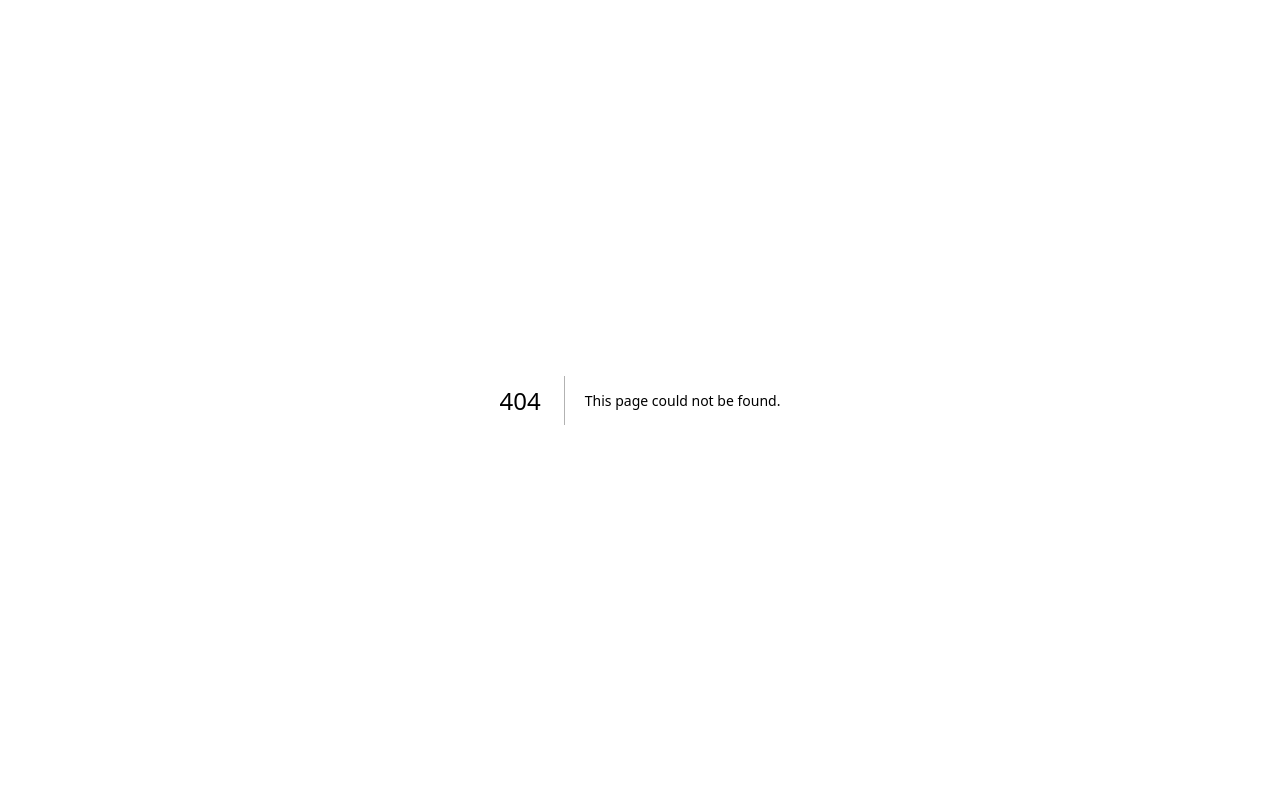
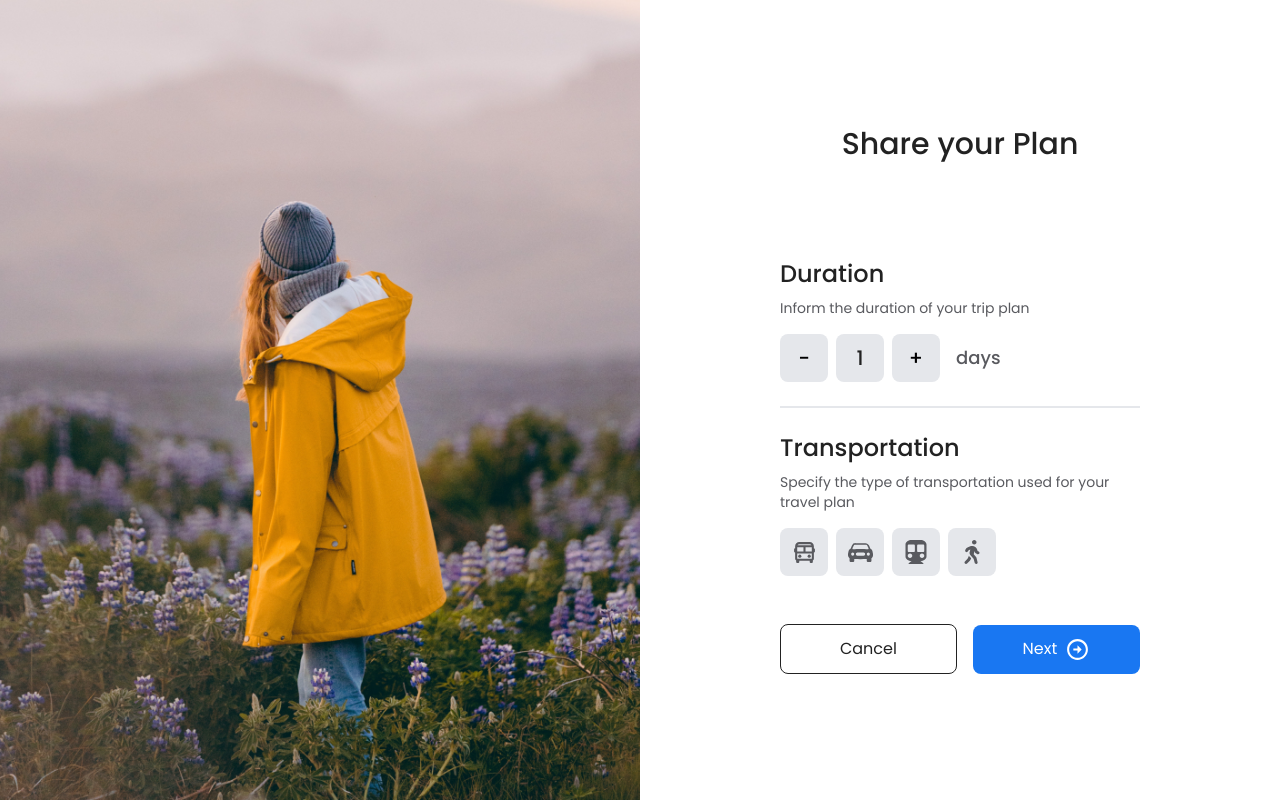
Before and after one commit to ViniSCode/planmyjourney, a Next.js app: page /share in a window 1280 px wide. Before the commit this address had no page. Built offline with nearby package versions, Linux system fonts and the light colour scheme.

Commit message:
share plan

```diff
--- a/src/components/CreatePageActions.jsx
+++ b/src/components/SharePlan/SharePageActions.jsx
@@ -1,7 +1,7 @@
 import Link from "next/link";
 import { RiArrowRightCircleLine } from "react-icons/ri";
 
-export function CreatePageActions ({href}) {
+export function SharePageActions ({href}) {
   return (
     <div className="mt-12 flex-col md:flex-row flex items-center gap-4 mx-auto w-full max-w-[400px]">
     <button
@@ -11,7 +11,7 @@ export function CreatePageActions ({href}) {
       Cancel
     </button>
     <Link href={href} className='w-full'>
-      <button type='submit'
+      <button
         className="px-2 py-3 rounded-lg text-white bg-blue-500 w-full flex items-center gap-2 justify-center hover:bg-blue-600 transition-colors">
         Next
         <RiArrowRightCircleLine size={25}/>
--- /dev/null
+++ b/src/components/SharePlan/TransportationButton.jsx
@@ -0,0 +1,11 @@
+export function TransportationButton ({children, transportation, ...rest}) {
+  return (
+    <button
+    type='button'
+    className={`bg-gray-200 rounded-lg w-12 h-12 flex items-center justify-center text-gray-700 ${transportation === true && 'bg-pink-500 text-white'}`}
+    {...rest}
+  >
+    {children}
+  </button>
+  )
+}
--- /dev/null
+++ b/src/context/SharePlanContext.js
@@ -0,0 +1,83 @@
+import { createContext, useState } from "react";
+
+export const SharePlanContext = createContext({});
+
+export function SharePlanContextProvider ({children}) {
+  const [days, setDays] = useState(1);
+
+  const [transportation, setTransportation] = useState({
+    car: false,
+    bus: false,
+    subway: false,
+    walking: false,
+  });
+
+  const [expenses, setExpenses] = useState({
+    min: 800,
+    max: 1500
+  });
+
+  function handleSetCar () {
+    setTransportation({
+      ...transportation,
+      car: !transportation.car,
+    });
+  }
+
+  function handleSetBus () {
+    setTransportation({
+      ...transportation,
+      bus: !transportation.bus,
+    });
+  }
+
+  function handleSetSubway () {
+    setTransportation({
+      ...transportation,
+      subway: !transportation.subway,
+    });
+  }
+
+  function handleSetWalking () {
+    setTransportation({
+      ...transportation,
+      walking: !transportation.walking,
+    });
+  }
+  function handleIncreaseDays () {
+    //validate days
+    if (days + 1 > 999) {
+      return;
+    }
+    setDays(days + 1);
+  }
+
+  function handleDecreaseDays () {
+    // validate days
+    if (days - 1 < 1) {
+      return;
+    }
+
+    setDays(days - 1);
+  }
+
+  return (
+    <SharePlanContext.Provider
+      value={{
+        handleSetBus,
+        handleSetSubway,
+        handleSetWalking,
+        handleSetCar,
+        days,
+        setDays,
+        expenses,
+        setExpenses,
+        handleIncreaseDays,
+        handleDecreaseDays,
+        transportation
+      }}
+    >
+      {children}
+    </SharePlanContext.Provider>
+  )
+}
--- /dev/null
+++ b/src/hooks/useSharePlan.js
@@ -0,0 +1,30 @@
+import { SharePlanContext } from "@/context/SharePlanContext"
+import { useContext } from "react"
+
+export function useSharePlan () {
+  const {
+  handleSetBus,
+  handleSetSubway,
+  handleSetWalking,
+  handleSetCar,
+  days,
+  handleIncreaseDays,
+  handleDecreaseDays,
+  expenses,
+  setExpenses,
+  transportation
+} = useContext(SharePlanContext)
+
+  return {
+    handleSetBus,
+    handleSetSubway,
+    handleSetWalking,
+    handleSetCar,
+    days,
+    handleIncreaseDays,
+    handleDecreaseDays,
+    expenses,
+    setExpenses,
+    transportation
+  }
+}
--- a/src/pages/_app.jsx
+++ b/src/pages/_app.jsx
@@ -1,4 +1,5 @@
 import { MapContextProvider } from '@/context/MapContext';
+import { SharePlanContextProvider } from '@/context/SharePlanContext';
 import '@/styles/globals.css';
 import { ToastContainer } from 'react-toastify';
 import 'react-toastify/dist/ReactToastify.css';
@@ -6,6 +7,7 @@ import 'react-toastify/dist/ReactToastify.css';
 export default function App({ Component, pageProps }) {
   return (
     <MapContextProvider apiKey={pageProps.apiKey}>
+      <SharePlanContextProvider>
         <ToastContainer
           position="top-right"
           autoClose={7000}
@@ -19,6 +21,7 @@ export default function App({ Component, pageProps }) {
           theme="light"
         />
         <Component {...pageProps} />
+      </SharePlanContextProvider>
     </MapContextProvider>
   )
 }
--- a/src/pages/create/index.jsx
+++ /dev/null
@@ -1,54 +0,0 @@
-import { BiBus } from 'react-icons/bi';
-import { BsCarFrontFill } from 'react-icons/bs';
-import { FaSubway } from 'react-icons/fa';
-import { CreatePageActions } from '../../components/CreatePageActions';
-export default function Create() {
-  return (
-    <div className="grid lg:grid-cols-share-plan">
-      <div className="h-[50vh] lg:h-screen w-full overflow-hidden">
-        <img src="/assets/share-page-image.png" alt="girl image"  className="w-full h-full object-cover"/>
-      </div>
-      <div className="px-4 md:px-0 mt-20 mb-20 lg:mb-0 lg:mt-0 lg:h-screen w-full flex items-center lg:justify-center flex-col">
-        <form className="w-full max-w-[360px] mx-auto">
-          <h2 className="text-3xl font-medium text-center text-gray-900">Share your Plan</h2>
-          <h3 className="mt-24 font-medium text-2xl text-gray-900">Duration</h3>
-          <span className="mt-2 block text-gray-700 text-sm">Inform the duration of your trip plan</span>
-          <div className="flex items-center gap-2 mt-4">
-            <span className="cursor-pointer w-12 h-12 flex items-center justify-center text-xl font-medium bg-gray-200 rounded-lg"> - </span>
-            <input
-              type="number" name="number" maxLength={3} min={1} id="number"
-              className="numberOfDays text-xl font-medium bg-gray-200 rounded-lg w-12 h-12 flex items-center text-center text-gray-900 justify-center placeholder:text-center placeholder:text-gray-500"
-              placeholder="1"
-            />
-            <span className="cursor-pointer w-12 h-12 flex items-center justify-center text-xl font-medium bg-gray-200 rounded-lg">+</span>
-            <span className="ml-2 text-lg block text-gray-700 font-medium">days</span>
-          </div>
-          <div className="mt-6 border-b-2 bg-gray-500"></div>
-          <h3 className="mt-6 font-medium text-2xl text-gray-900">Transportation</h3>
-          <span className="mt-2 block text-gray-700 text-sm">Specify the type of transportation used for your travel plan</span>
-          <div className="mt-4 flex items-center gap-2">
-            <button
-              type='button'
-              className="bg-gray-200 rounded-lg w-12 h-12 flex items-center justify-center"
-            >
-              <BiBus size={25} className="text-gray-700"/>
-            </button>
-            <button
-              type='button'
-              className="bg-gray-200 rounded-lg w-12 h-12 flex items-center justify-center">
-              <BsCarFrontFill size={25} className="text-gray-700"/>
-            </button>
-            <button
-              type='button'
-              className="bg-gray-200 rounded-lg w-12 h-12 flex items-center justify-center"
-            >
-              <FaSubway size={24} className="text-gray-700"/>
-            </button>
-          </div>
-
-          <CreatePageActions href={'/create/expenses'}/>
-        </form>
-      </div>
-    </div>
-  )
-}
--- a/src/pages/index.jsx
+++ b/src/pages/index.jsx
@@ -10,7 +10,7 @@ export default function Home({ apiKey }) {
         <h1 className="text-center text-2xl mt-24">create plan: </h1>
       </header>
       <main className="flex items-center justify-center mt-20">
-        <Link href="/create">
+        <Link href="/share">
           <button className="px-4 py-2 bg-blue-500 text-white font-medium rounded-lg">Create</button>
         </Link>
       </main>
--- a/src/pages/create/expenses.jsx
+++ b/src/pages/share/expenses.jsx
@@ -1,31 +1,38 @@
-import { CreatePageActions } from '@/components/CreatePageActions';
+import { SharePageActions } from '@/components/SharePlan/SharePageActions';
+import { useSharePlan } from '@/hooks/useSharePlan';
 
 export default function Expenses () {
+  const {setExpenses, expenses} = useSharePlan();
+
+  console.log(expenses);
+
   return (
     <div className="grid lg:grid-cols-share-plan">
       <div className="h-[50vh] lg:h-screen w-full overflow-hidden">
         <img src="/assets/expenses-page-image.png" alt="girl image"  className="w-full h-full object-cover"/>
       </div>
       <div className="px-4 md:px-0 mt-20 mb-20 lg:mb-0 lg:mt-0 lg:h-screen w-full flex items-center lg:justify-center flex-col">
-        <form className="w-full max-w-[360px] mx-auto">
+        <div className="w-full max-w-[360px] mx-auto">
           <h2 className="text-3xl font-medium text-center text-gray-900">Share your Plan</h2>
           <h3 className="mt-24 font-medium text-2xl text-gray-900">Estimated Travel Expenses</h3>
           <span className="mt-2 block text-gray-700 text-sm">including transportation, accommodations, activities, and other miscellaneous expenses.</span>
           <div className="flex items-center gap-4 mt-4">
             <input
               type="number" name="number" maxLength={3} min={1} id="number"
+              onChange={(e) => setExpenses({...expenses, min: e.target.value})}
               className="numberOfDays text-base font-medium bg-gray-200 rounded-lg w-20 h-9 flex items-center text-center text-green-500 justify-center placeholder:text-center placeholder:text-gray-500"
               placeholder="$800"
             />
             <span className="text-lg block text-gray-700 font-medium">To</span>
             <input
+              onChange={(e) => setExpenses({...expenses, max: e.target.value})}
               type="number" name="number" maxLength={3} min={1} id="number"
               className="numberOfDays text-base font-medium bg-gray-200 rounded-lg w-20 h-9 flex items-center text-center text-green-500 justify-center placeholder:text-center placeholder:text-gray-500"
               placeholder="$1500"
             />
           </div>
-          <CreatePageActions href={'/create/location'}/>
-        </form>
+          <SharePageActions href={'/share/location'}/>
+        </div>
       </div>
     </div>
   )
--- /dev/null
+++ b/src/pages/share/index.jsx
@@ -0,0 +1,66 @@
+import { TransportationButton } from '@/components/SharePlan/TransportationButton';
+import { useSharePlan } from '@/hooks/useSharePlan';
+import { BiBus } from 'react-icons/bi';
+import { BsCarFrontFill } from 'react-icons/bs';
+import { FaSubway, FaWalking } from 'react-icons/fa';
+import { SharePageActions } from '../../components/SharePlan/SharePageActions';
+export default function Share() {
+  const {
+    handleDecreaseDays,
+    handleIncreaseDays,
+    days,
+    handleSetBus,
+    handleSetSubway,
+    handleSetWalking,
+    handleSetCar,
+    transportation
+  } = useSharePlan();
+
+  return (
+    <div className="grid lg:grid-cols-share-plan select-none">
+      <div className="h-[50vh] lg:h-screen w-full overflow-hidden">
+        <img src="/assets/share-page-image.png" alt="girl image"  className="w-full h-full object-cover"/>
+      </div>
+      <div className="px-4 md:px-0 mt-20 mb-20 lg:mb-0 lg:mt-0 lg:h-screen w-full flex items-center lg:justify-center flex-col">
+        <div className="w-full max-w-[360px] mx-auto">
+          <h2 className="text-3xl font-medium text-center text-gray-900">Share your Plan</h2>
+          <h3 className="mt-24 font-medium text-2xl text-gray-900">Duration</h3>
+          <span className="mt-2 block text-gray-700 text-sm">Inform the duration of your trip plan</span>
+          <div className="flex items-center gap-2 mt-4">
+            <span className="cursor-pointer w-12 h-12 flex items-center justify-center text-xl font-medium bg-gray-200 rounded-lg" onClick={handleDecreaseDays}> - </span>
+            <input
+              type="number" name="number" maxLength={3} min={1} id="number"
+              className="numberOfDays text-xl font-medium bg-gray-200 rounded-lg w-12 h-12 flex items-center text-center text-gray-900 justify-center placeholder:text-center placeholder:text-gray-500"
+              placeholder="1"
+              value={days}
+            />
+            <span className="cursor-pointer w-12 h-12 flex items-center justify-center text-xl font-medium bg-gray-200 rounded-lg" onClick={handleIncreaseDays}>+</span>
+            <span className="ml-2 text-lg block text-gray-700 font-medium">days</span>
+          </div>
+          <div className="mt-6 border-b-2 bg-gray-500"></div>
+          <h3 className="mt-6 font-medium text-2xl text-gray-900">Transportation</h3>
+          <span className="mt-2 block text-gray-700 text-sm">Specify the type of transportation used for your travel plan</span>
+          <div className="mt-4 flex items-center gap-2">
+            <TransportationButton onClick={handleSetBus} transportation={transportation.bus}>
+              <BiBus size={25}/>
+            </TransportationButton>
+
+            <TransportationButton onClick={handleSetCar} transportation={transportation.car}>
+              <BsCarFrontFill size={25}/>
+            </TransportationButton>
+
+            <TransportationButton onClick={handleSetSubway} transportation={transportation.subway}>
+              <FaSubway size={24}/>
+            </TransportationButton>
+
+            <TransportationButton onClick={handleSetWalking} transportation={transportation.walking}>
+              <FaWalking size={24}/>
+            </TransportationButton>
+          </div>
+
+          <SharePageActions href={'/share/expenses'}/>
+        </div>
+      </div>
+    </div>
+  )
+}
```
Also changed, not shown: src/pages/share/location.jsx (renamed from src/pages/create/location.jsx). Lines whose indentation alone changed are shown as unchanged.
